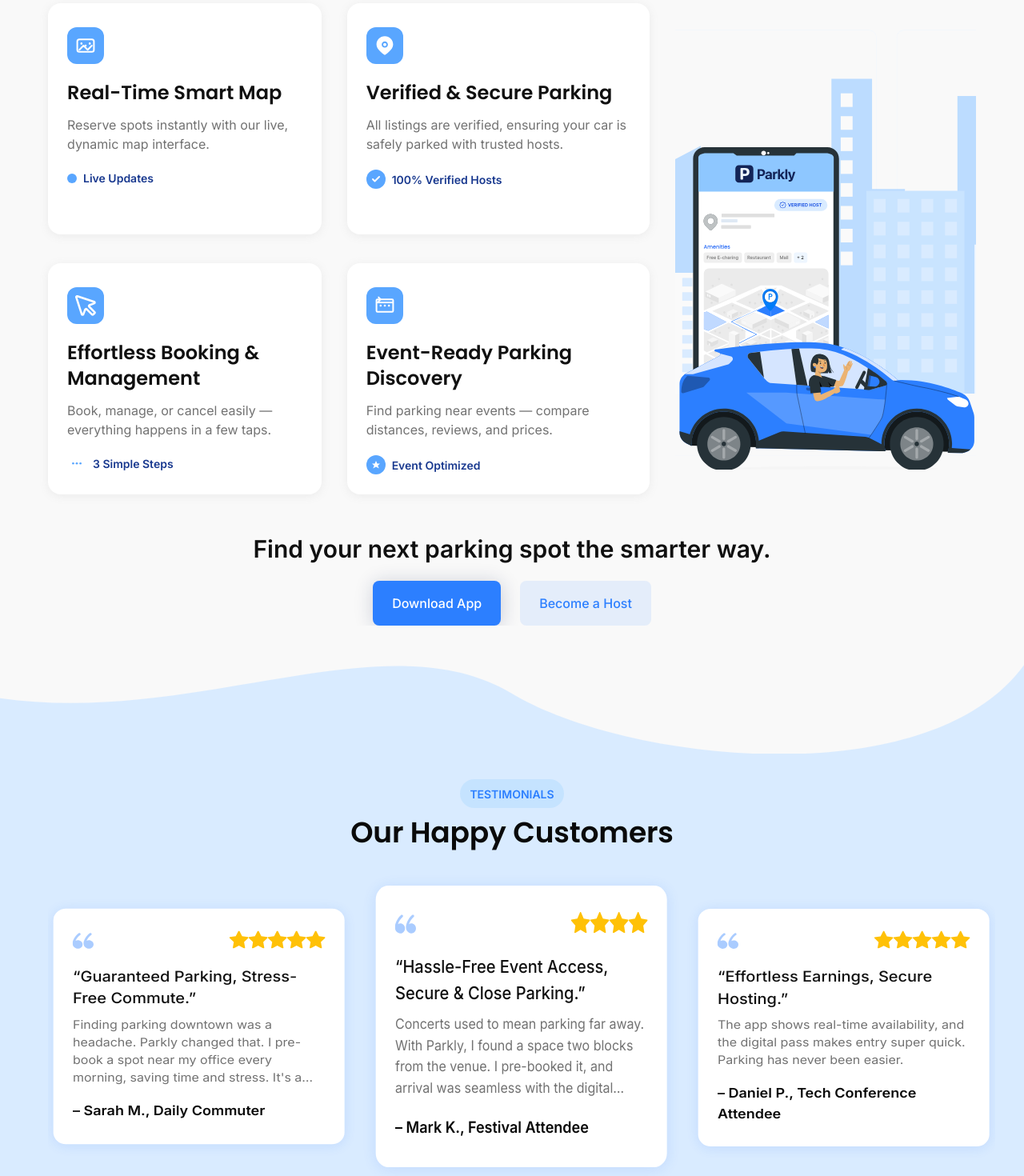
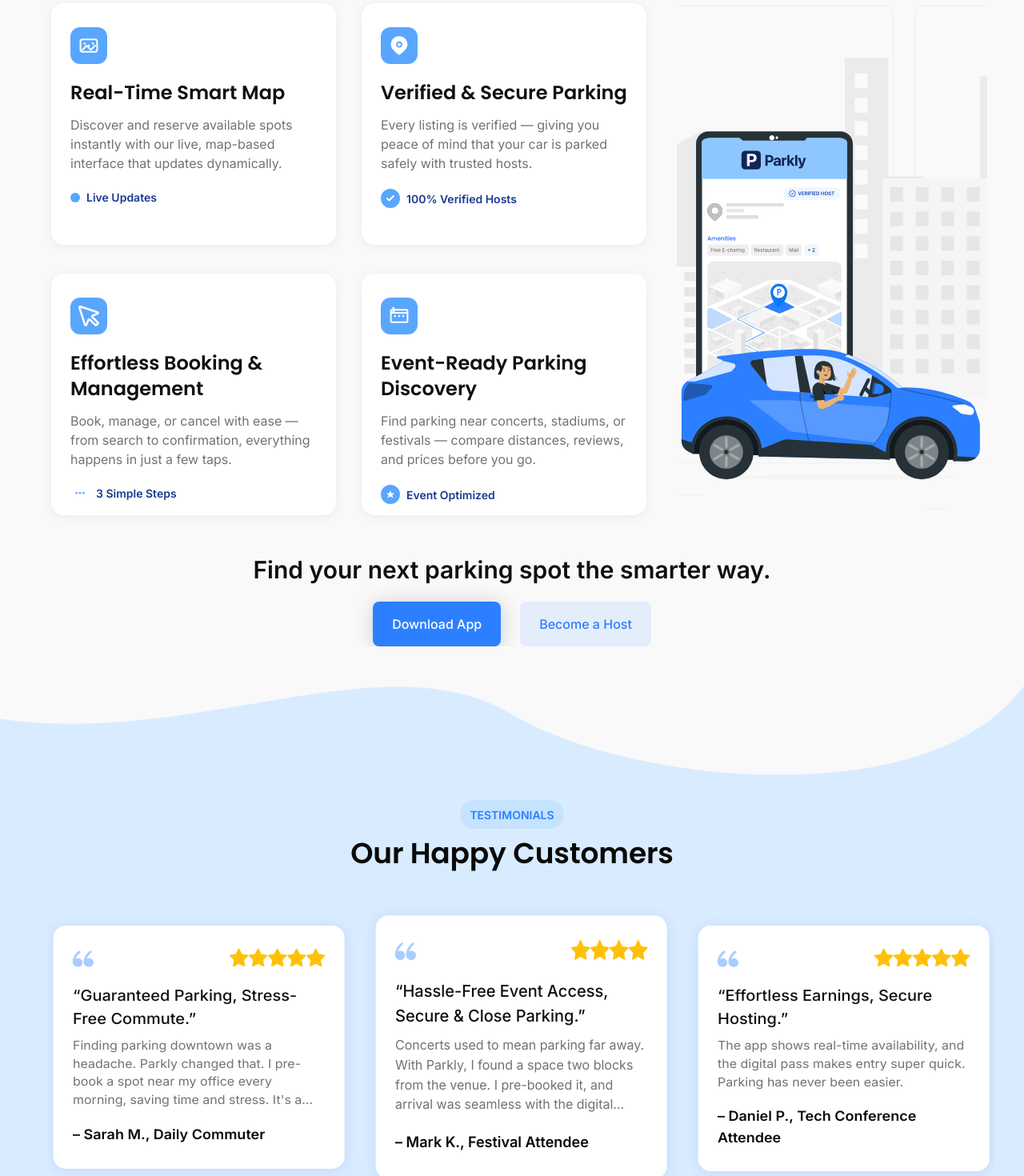
Before and after one commit to avinash-oodles/parkly, a Next.js app: page / in a window 1280 px wide. Shown: the part 1330-2800 px from the top of the page at 80% size. Built offline with nearby package versions, Linux system fonts and the light colour scheme.

Commit message:
adressed designer feedbacks

```diff
--- a/src/app/globals.css
+++ b/src/app/globals.css
@@ -192,12 +192,12 @@ body {
 /* Neighbor slides */
 .testimonial-swiper .swiper-slide-next .slide-inner,
 .testimonial-swiper .swiper-slide-prev .slide-inner {
-  transform: scaleY(0.92);
+  transform: scaleY(0.95);
 }
 
 /* Center (active) slide */
 .testimonial-swiper .swiper-slide-active .slide-inner {
-  transform: scaleY(1.10);
+  transform: scaleY(1.03);
   z-index: 10;
   overflow: visible !important;
 }
@@ -214,15 +214,12 @@ body {
 @media (max-width: 768px) {
   .testimonial-swiper .swiper-slide-active .slide-inner {
     transform: scaleY(1);
-    /* Reset scaling */
     z-index: 1;
-    /* Reset z-index if needed */
   }
 
   .testimonial-swiper .swiper-slide-next .slide-inner,
   .testimonial-swiper .swiper-slide-prev .slide-inner {
     transform: scaleY(1);
-    /* Reset neighbor slide scaling */
   }
 
   .testimonials-pagination .swiper-pagination-bullet {
--- a/src/app/page.tsx
+++ b/src/app/page.tsx
@@ -28,7 +28,7 @@ import calender from "@/assets/svgs/calender.svg"
 import dots from "@/assets/svgs/dots.svg"
 import star from "@/assets/svgs/star.svg"
 import Rotatedcar from "@/assets/svgs/feat-car.svg"
-import Car from "@/assets/svgs/feature-car.svg"
+import Car from "@/assets/svgs/waitlist-car.svg"
 import BackgroundWave from "@/assets/svgs/BackgroundWave";
 
 import { Swiper, SwiperSlide } from "swiper/react";
@@ -113,7 +113,7 @@ export default function Home() {
       mainIcon: realtime,
       mainIconAlt: "realtime map",
       title: "Real-Time Smart Map",
-      subtitle: "Reserve spots instantly with our live, dynamic map interface.",
+      subtitle: "Discover and reserve available spots instantly with our live, map-based interface that updates dynamically.",
       chipText: "Live Updates",
       chipIcon: undefined,
       chipIconBg: true,
@@ -122,7 +122,7 @@ export default function Home() {
       mainIcon: arrow,
       mainIconAlt: "arrow",
       title: "Effortless Booking & Management",
-      subtitle: "Book, manage, or cancel easily — everything happens in a few taps.",
+      subtitle: "Book, manage, or cancel with ease — from search to confirmation, everything happens in just a few taps.",
       chipText: "3 Simple Steps",
       chipIcon: dots,
       chipIconBg: false,
@@ -140,7 +140,7 @@ export default function Home() {
       mainIcon: calender,
       mainIconAlt: "calendar",
       title: "Event-Ready Parking Discovery",
-      subtitle: "Find parking near events — compare distances, reviews, and prices.",
+      subtitle: "Find parking near concerts, stadiums, or festivals — compare distances, reviews, and prices before you go.",
       chipText: "Event Optimized",
       chipIcon: star,
       chipIconBg: true,
@@ -263,7 +263,7 @@ export default function Home() {
                 <Button
                   text="Find Parking"
                   variant="lg"
-                  bg="#CEE0EF"
+                  bg="#2C7FFF1A"
                   color="#1B62F5"
                   hoverBg="#101010"
                   className="w-full md:w-auto"
@@ -292,12 +292,12 @@ export default function Home() {
               </div>
 
               {/* Toggle Buttons */}
-              <div className="flex gap-1 p-2 rounded-lg bg-[#EFEFEF] w-full md:w-auto">
+              <div className="flex gap-1 py-1.5 px-2 md:px-2 md:py-2 rounded-lg bg-[#EFEFEF] w-full md:w-auto">
                 {(["Driver", "Host"] as const).map((role) => (
                   <div
                     key={role}
                     onClick={() => setActiveRole(role)}
-                    className={`flex items-center justify-center py-2 w-full px-4 rounded-lg cursor-pointer ${activeRole === role ? "bg-black" : ""
+                    className={`flex items-center justify-center py-1.5 md:py-2 w-full px-4 rounded-lg cursor-pointer ${activeRole === role ? "bg-black" : ""
                       }`}
                   >
                     <Typography
@@ -314,7 +314,7 @@ export default function Home() {
             </div>
 
             {/* Effort Cards    */}
-            <div className="flex flex-col lg:flex-row lg:justify-around gap-[42px] lg:gap-8 bg-[url('/bg-net.svg')] bg-contain md:bg-cover bg-center bg-no-repeat">
+            <div className="flex flex-col lg:flex-row lg:justify-around gap-[42px] lg:gap-8 md:bg-[url('/bg-net.svg')] bg-none bg-contain md:bg-cover bg-center bg-no-repeat">
               {data[activeRole].map((card) => (
                 <EffortCard
                   key={card.number}
@@ -358,7 +358,7 @@ export default function Home() {
                       mainIcon={realtime}
                       mainIconAlt="realtime map"
                       title="Real-Time Smart Map"
-                      subtitle="Reserve spots instantly with our live, dynamic map interface."
+                      subtitle="Discover and reserve available spots instantly with our live, map-based interface that updates dynamically."
                       chipText="Live Updates"
                       chipIcon={undefined}
                       chipIconBg={true}
@@ -367,7 +367,7 @@ export default function Home() {
                       mainIcon={arrow}
                       mainIconAlt="arrow"
                       title="Effortless Booking & Management"
-                      subtitle="Book, manage, or cancel easily — everything happens in a few taps."
+                      subtitle="Book, manage, or cancel with ease — from search to confirmation, everything happens in just a few taps."
                       chipText="3 Simple Steps"
                       chipIcon={dots}
                       chipIconAlt="dots"
@@ -379,7 +379,7 @@ export default function Home() {
                       mainIcon={verified}
                       mainIconAlt="verified"
                       title="Verified & Secure Parking"
-                      subtitle="All listings are verified, ensuring your car is safely parked with trusted hosts."
+                      subtitle="Every listing is verified — giving you peace of mind that your car is parked safely with trusted hosts."
                       chipText="100% Verified Hosts"
                       chipIcon={tick}
                       chipIconAlt="tick"
@@ -390,7 +390,7 @@ export default function Home() {
                       mainIcon={calender}
                       mainIconAlt="calendar"
                       title="Event-Ready Parking Discovery"
-                      subtitle="Find parking near events — compare distances, reviews, and prices."
+                      subtitle="Find parking near concerts, stadiums, or festivals — compare distances, reviews, and prices before you go."
                       chipText="Event Optimized"
                       chipIcon={star}
                       chipIconAlt="star"
@@ -445,7 +445,7 @@ export default function Home() {
 
                   <div className="features-pagination flex justify-center gap-2"></div>
                 </div>
-                <div className="hidden xl:flex w-full max-w-[400px] pr-6">
+                <div className="hidden xl:flex w-full max-w-[400px] ">
                   <div className="flex justify-center relative w-full h-full min-h-[506px] md:min-h-[450px] ">
                     <Image
                       src={Car}
@@ -615,7 +615,7 @@ export default function Home() {
         <Container className="flex items-center">
           <div className="flex flex-col xl:flex-row gap-8 xl:gap-20 pt-8 xl:pt-0">
             <div className="flex flex-col gap-6 xl:gap-10 justify-center ">
-              <div className="flex flex-col gap-1 xl:gap-4 w-full xl:max-w-[468px] ">
+              <div className="flex flex-col gap-1 xl:gap-4 w-full xl:min-w-[468px]">
                 <div className="w-max py-1.5 px-3 bg-[#19398F80] backdrop-blur-sm rounded-3xl">
                   <Typography variant="chip" weight={600} lineHeight={isMd ? 20 : 16} className="text-[#E7E7E7] ">
                     Download
--- a/src/components/Footer/Footer.tsx
+++ b/src/components/Footer/Footer.tsx
@@ -1,3 +1,4 @@
+"use client";
 import { FC } from "react";
 import Link from "next/link";
 import Container from "../Container/Container";
@@ -9,7 +10,10 @@ import fb from "./footer-img/fb.svg"
 import insta from "./footer-img/insta.svg"
 import logo from "./footer-img/footer-logo.svg"
 
+import useScrollTo from "@/hooks/useScrollTo";
+
 const Footer: FC = () => {
+    const scrollTo = useScrollTo();
     return (
         <footer className="w-full">
             <div className="flex flex-col">
@@ -44,21 +48,16 @@ const Footer: FC = () => {
                                         </Typography>
                                     </div>
                                     <div className="flex flex-col gap-3">
-                                        {/* <Link href="">
-                                            <Typography variant="para" weight={500} className="text-[#2B2B2B] cursor-pointer">
-                                                About Us
-                                            </Typography>
-                                        </Link> */}
-                                        <Link href="">
+                                        <div onClick={() => scrollTo("how-it-works", 70)}>
                                             <Typography variant="para" weight={500} className="text-[#2B2B2B] cursor-pointer">
                                                 How it Works
                                             </Typography>
-                                        </Link>
-                                        <Link href="">
+                                        </div>
+                                        <div onClick={() => scrollTo("features-view", 70)}>
                                             <Typography variant="para" weight={500} className="text-[#2B2B2B] cursor-pointer">
                                                 Features
                                             </Typography>
-                                        </Link>
+                                        </div>
                                     </div>
                                 </div>
                                 <div className="flex flex-col gap-5">
--- a/src/components/molecules/FeatureCards.tsx
+++ b/src/components/molecules/FeatureCards.tsx
@@ -25,7 +25,7 @@ export default function FeatureCard({
     chipIconBg = true,
 }: FeatureCardProps) {
     return (
-        <div className="feature-card bg-white px-5 md:px-6 py-6 md:py-[30px] shadow-[0px_2px_12px_0px_#8888881F] rounded-2xl flex flex-col gap-4 md:gap-5 lg:min-w-[340px] h-full min-h-[284px]">
+        <div className="feature-card bg-white px-5 md:px-6 py-6 md:py-[30px] shadow-[0px_2px_12px_0px_#8888881F] rounded-2xl flex flex-col gap-4 md:gap-5 lg:max-w-[356px] h-full min-h-[262px] xl:max-h-[318px]">
 
             {/* Main Blue Icon */}
             <div className="p-2.5 bg-[#59A6FF] rounded-xl flex items-center relative w-9 lg:w-[46px] h-9 lg:h-[46px]">
```
Also changed, not shown: src/assets/svgs/waitlist-car.svg (added).
